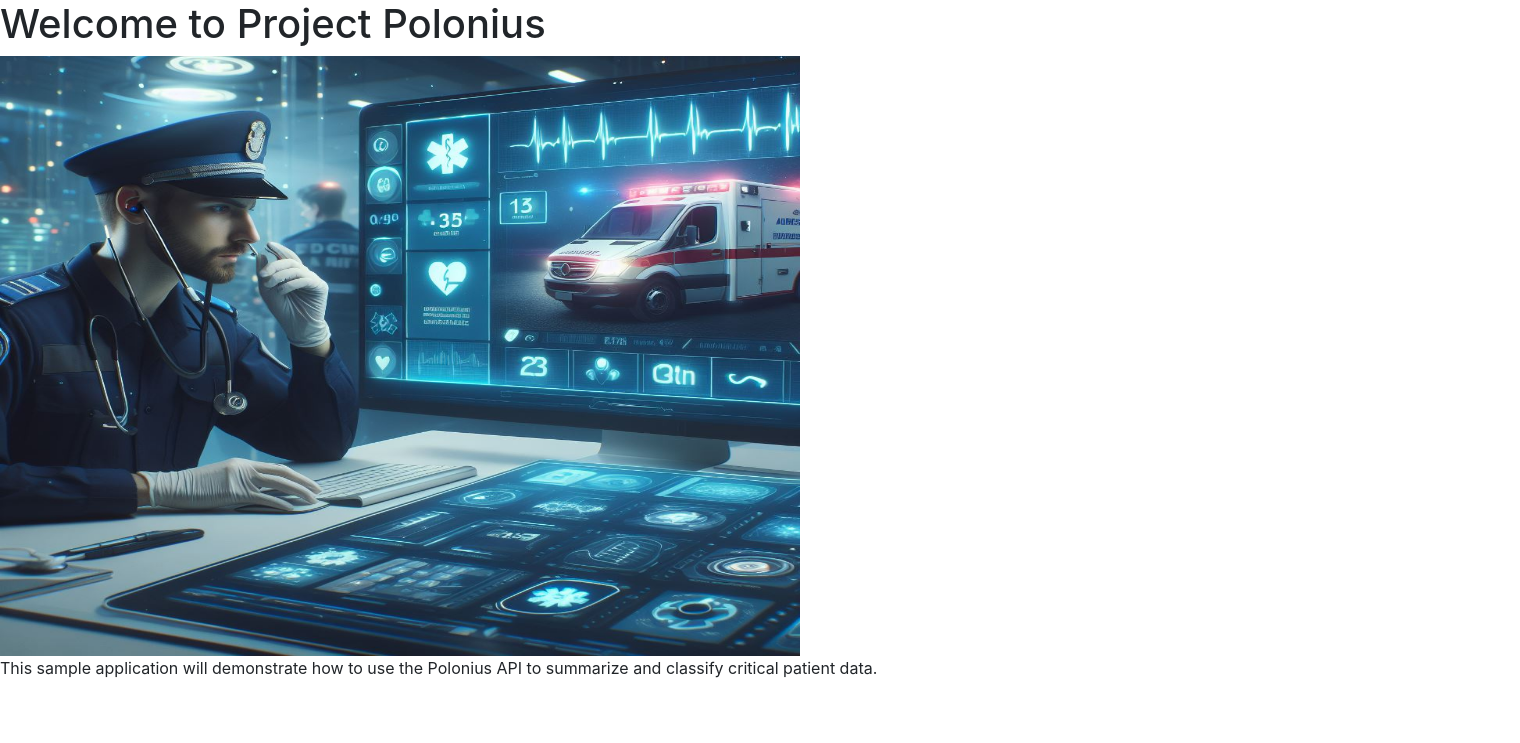
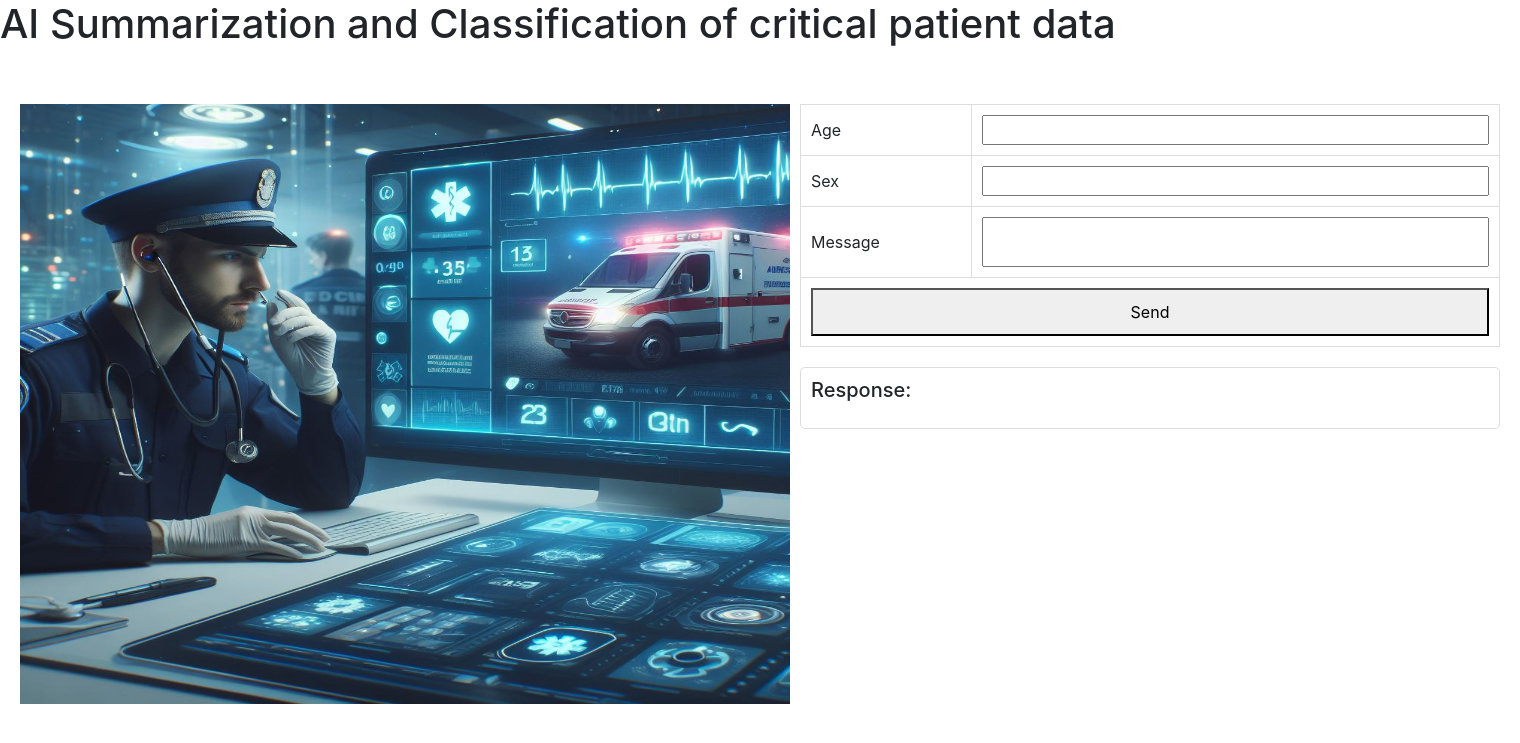
Before and after one commit to microsoft/polonius, a Flask app: page / in a window 1520 px wide. Shown: the top 743 px of the page. Run offline with Flask 3, Linux system fonts and the light colour scheme; parts of the project's set-up code (start-up, migrations or seed data) failed here and were passed over; some libraries are stand-ins or nearby versions.

Commit message:
added easy interface for single message entry

```diff
--- a/src/flaskapp/plugins/TriagePlugin/Notes/skprompt.txt
+++ b/src/flaskapp/plugins/TriagePlugin/Notes/skprompt.txt
@@ -5,7 +5,7 @@ Summarize the injury, status, provide ISS score, severity category based on the
 ISS into three levels of severity as follows:
 Mild = ISS 0-10
 Moderate = ISS 11-20
-Severe = ISS >20
+Severe = ISS 20-75
 
 Always begin with age and sex
 Always return the message in {{$max_limit}} characters or less
--- a/src/templates/index.html
+++ b/src/templates/index.html
@@ -6,9 +6,67 @@ Polonius - AI Summarization and Classification of critical patient data.
 {% endblock %}
 
 {% block content %}
-<h1 id="page-title">Welcome to Project Polonius</h1>
-<img src="{{ url_for('static', filename='res/img/Polonius.jpg') }}" alt="Polonius" id="polonius-image" height="600px" width="800px">
-<p>
-This sample application will demonstrate how to use the Polonius API to summarize and classify critical patient data.
-</p>
+<h1 id="page-title">AI Summarization and Classification of critical patient data</h1>
+<br><br>
+<div style="display: flex;">
+    <div>
+        <img src="{{ url_for('static', filename='res/img/Polonius.jpg') }}" alt="Polonius" id="polonius-image" height="600px" width="800px" style="padding-left: 20px;padding-right: 10px;">
+    </div>
+    <div>
+        <table style="width: 100%; border-collapse: collapse;">
+            <tr>
+                <td style="padding: 10px; border: 1px solid #ddd;">Age</td>
+                <td style="padding: 10px; border: 1px solid #ddd;"><input type="text" id="age" style="width: 100%;"></td>
+            </tr>
+            <tr>
+                <td style="padding: 10px; border: 1px solid #ddd;">Sex</td>
+                <td style="padding: 10px; border: 1px solid #ddd;"><input type="text" id="sex" style="width: 100%;"></td>
+            </tr>
+            <tr>
+                <td style="padding: 10px; border: 1px solid #ddd;">Message</td>
+                <td style="padding: 10px; border: 1px solid #ddd;"><input type="textbox" id="triage" style="width: 100%; height: 50px;"></td>
+            </tr>
+            <tr>
+                <td colspan="2" style="padding: 10px; border: 1px solid #ddd;"><button id="api-button" style="width: 100%; padding: 10px;">Send</button></td>
+            </tr>
+        </table>
+        <div id="api-response" style="margin-top: 20px; padding: 10px; border: 1px solid #ddd; border-radius: 5px; width: 700px;">
+            <h5>Response:</h5>
+            <p id="message"></p>
+            <p id="iss"></p>
+            <p id="severity"></p>
+            <p id="reasoning"></p>
+        </div>
+    </div>
+
+<script>
+document.getElementById('api-button').addEventListener('click', function() {
+    var triage = document.getElementById('triage').value;
+    var age = document.getElementById('age').value;
+    var sex = document.getElementById('sex').value;
+    fetch('/api/notes', {
+        method: 'POST', // or 'GET'
+        headers: {
+            'Content-Type': 'application/json',
+        },
+        body: JSON.stringify({
+            "Age":  age,
+            "Sex":  sex,
+            "Triage": triage,
+            "max_limit": 200
+        })
+    })
+    .then(response => response.json())
+    .then(data => {
+        document.getElementById('message').innerText = 'Message: ' + data.Message;
+        document.getElementById('iss').innerText = 'ISS: ' + data.ISS;
+        document.getElementById('severity').innerText = 'Severity: ' + data.Severity;
+        document.getElementById('reasoning').innerText = 'Reasoning: ' + data.Reasoning;
+    })
+    .catch((error) => {
+        console.error('Error:', error);
+    });
+});
+</script>
+
 {% endblock content %}
```
